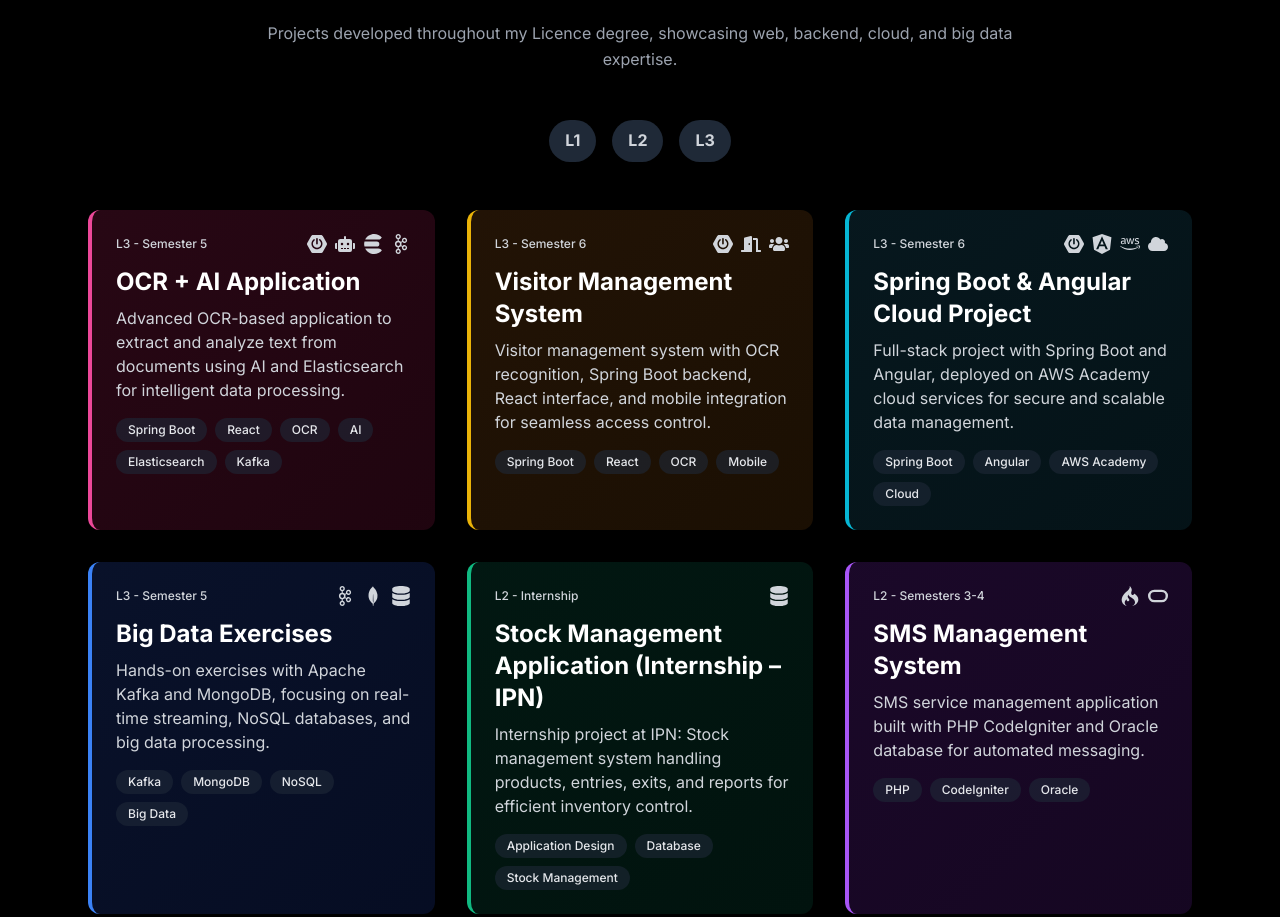
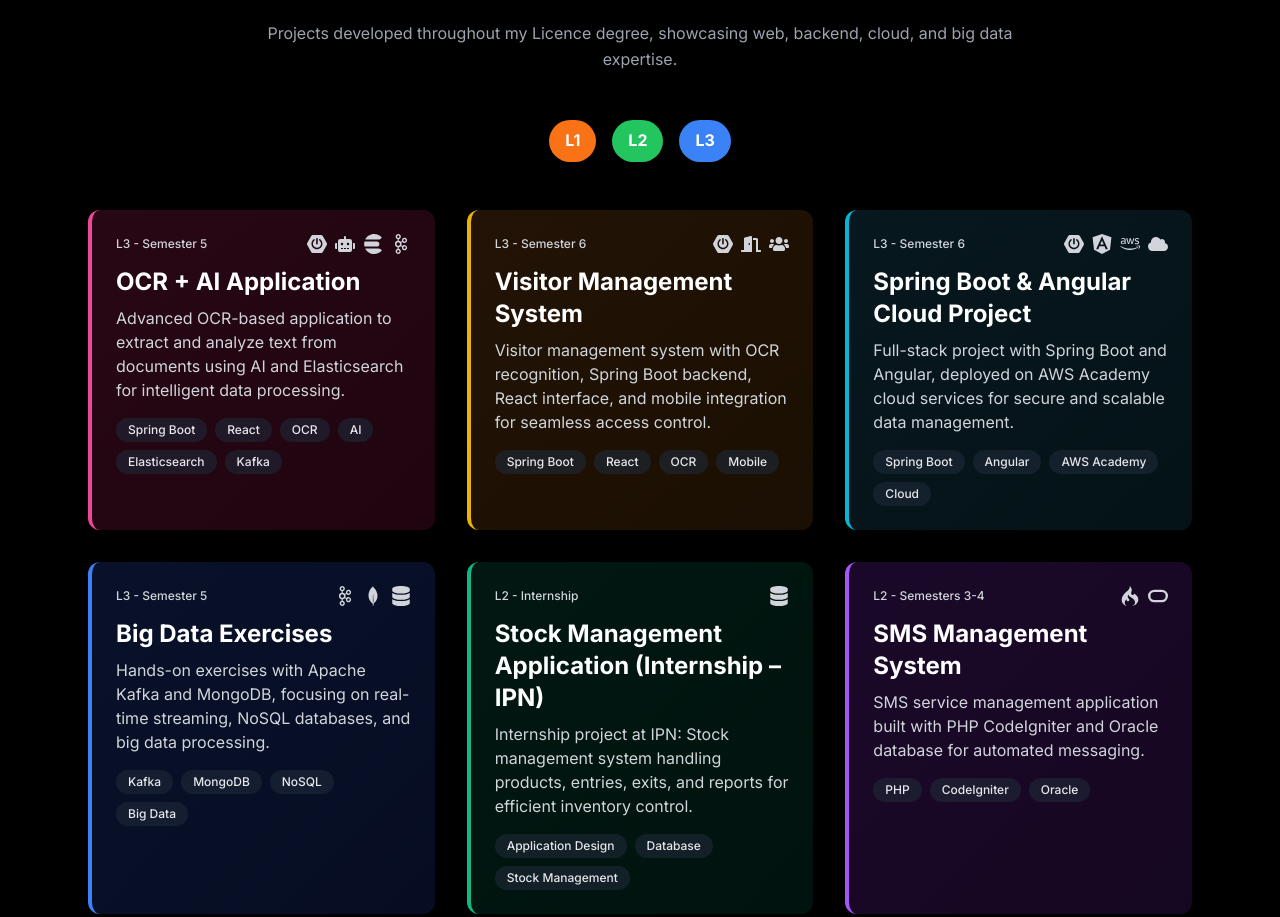
Before and after one commit to TAher-Ahmedou/taher-portfolio, a Next.js app: page / in a window 1280 px wide. Shown: the part 3250-4167 px from the top of the page. Built offline with nearby package versions, Linux system fonts and the light colour scheme.

Commit message:
Nouvelle version3

```diff
--- a/components/AcademicProjects.tsx
+++ b/components/AcademicProjects.tsx
@@ -129,70 +129,55 @@
 };
 
 export default function AcademicProjects() {
-  const [selectedYear, setSelectedYear] = useState<string | null>(null);
-
-  const filteredProjects = selectedYear
-    ? projects.filter((p) => p.semester.startsWith(selectedYear))
-    : projects;
-
   return (
-    <section id="academic-projects" className="max-w-6xl mx-auto px-6 py-20">
+    <section
+      id="academic-projects"
+      className="max-w-6xl mx-auto px-6 py-20"
+    >
       {/* Titre */}
-      <motion.h2
-        initial={{ opacity: 0, y: 30 }}
-        animate={{ opacity: 1, y: 0 }}
-        transition={{ duration: 0.6 }}
-        className="text-3xl md:text-4xl font-extrabold mb-6 text-white text-center tracking-tight"
-      >
+      <h2 className="text-3xl md:text-4xl font-extrabold mb-6 text-white text-center tracking-tight">
         Academic Projects
-      </motion.h2>
+      </h2>
 
       <p className="text-gray-400 mb-12 text-center max-w-3xl mx-auto">
         Projects developed throughout my Licence degree, showcasing web, backend, cloud, and big data expertise.
       </p>
 
-      {/* Filtre années */}
+      {/* Filtre années statique */}
       <div className="flex justify-center gap-4 mb-12 flex-wrap">
         {Object.entries(yearColors).map(([year, color]) => (
-          <button
+          <span
             key={year}
-            onClick={() => setSelectedYear(selectedYear === year ? null : year)}
-            className={`px-4 py-2 rounded-full font-semibold transition-all ${
-              selectedYear === year
-                ? `${color} text-white scale-110 shadow-lg`
-                : "bg-gray-800 text-gray-300 hover:scale-105 hover:bg-gray-700"
-            }`}
+            className={`${color} text-white px-4 py-2 rounded-full font-semibold cursor-default`}
           >
             {year}
-          </button>
+          </span>
         ))}
       </div>
 
       {/* Cartes projets */}
       <div className="grid md:grid-cols-2 lg:grid-cols-3 gap-8">
-        {filteredProjects.map((project, index) => (
-          <motion.div
+        {projects.map((project, index) => (
+          <div
             key={project.title}
-            initial={{ opacity: 0, y: 30 }}
-            animate={{ opacity: 1, y: 0 }}
-            transition={{ delay: index * 0.1 }}
-            whileHover={{
-              scale: 1.05,
-              y: -5,
-              boxShadow: "0 15px 35px rgba(0,0,0,0.5)",
-            }}
-            className={`border-l-4 rounded-xl p-6 ${project.color} ${project.bgColor} backdrop-blur-md`}
+            className={`border-l-4 rounded-xl p-6 ${project.color} ${project.bgColor} backdrop-blur-md transition-transform hover:scale-105 hover:shadow-lg`}
           >
             <div className="flex justify-between items-center mb-3">
               <span className="text-xs text-gray-300 font-medium">{project.semester}</span>
               <div className="flex gap-2">
                 {project.icons.map((Icon, i) => (
-                  <Icon key={i} size={20} className="text-gray-300 hover:text-white transition-colors" />
+                  <Icon
+                    key={i}
+                    size={20}
+                    className="text-gray-300 hover:text-white transition-colors"
+                  />
                 ))}
               </div>
             </div>
 
-            <h3 className="text-xl md:text-2xl font-bold text-white mb-2">{project.title}</h3>
+            <h3 className="text-xl md:text-2xl font-bold text-white mb-2">
+              {project.title}
+            </h3>
             <p className="text-gray-300 text-sm md:text-base">{project.description}</p>
 
             <div className="flex flex-wrap gap-2 mt-4">
@@ -205,7 +190,7 @@
                 </span>
               ))}
             </div>
-          </motion.div>
+          </div>
         ))}
       </div>
     </section>
```
